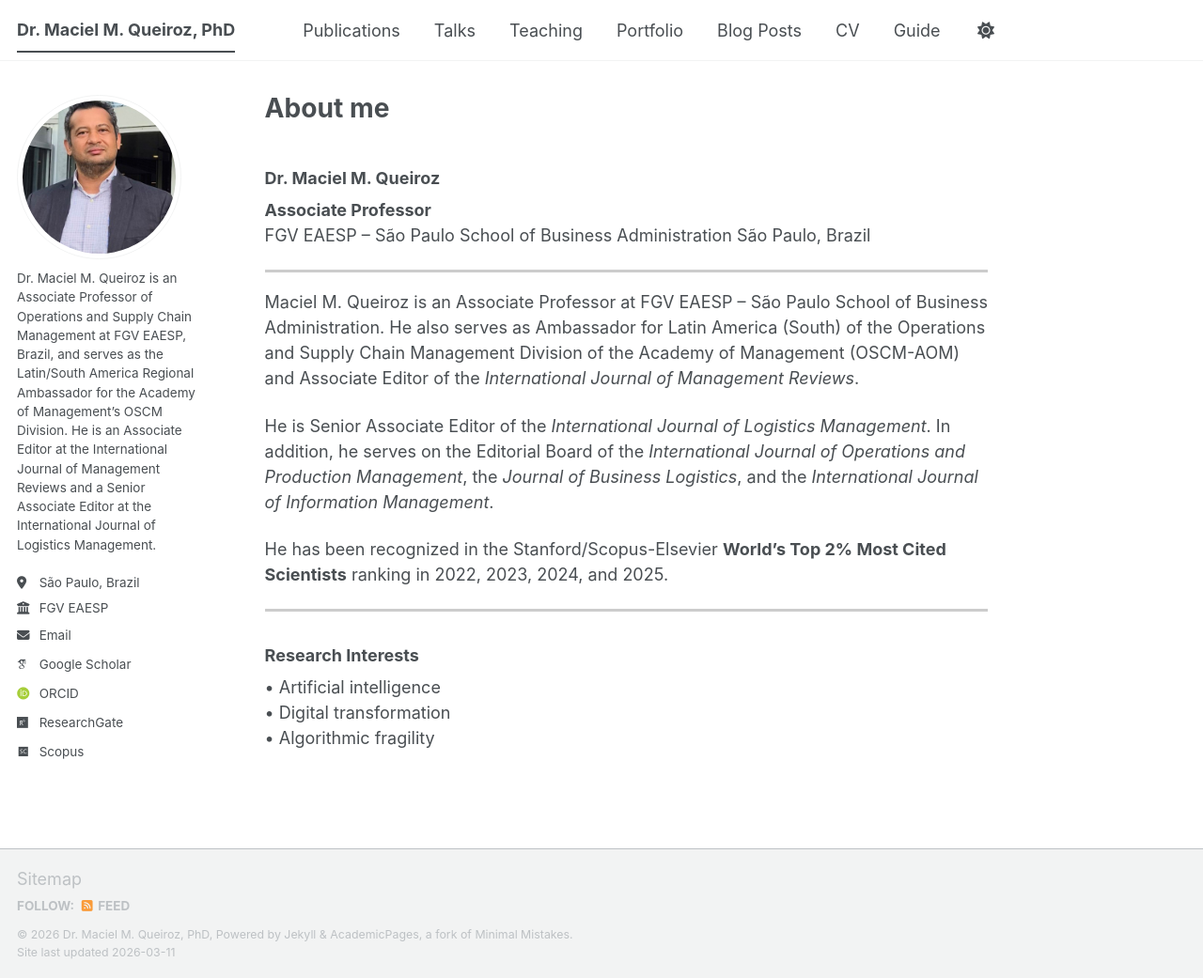
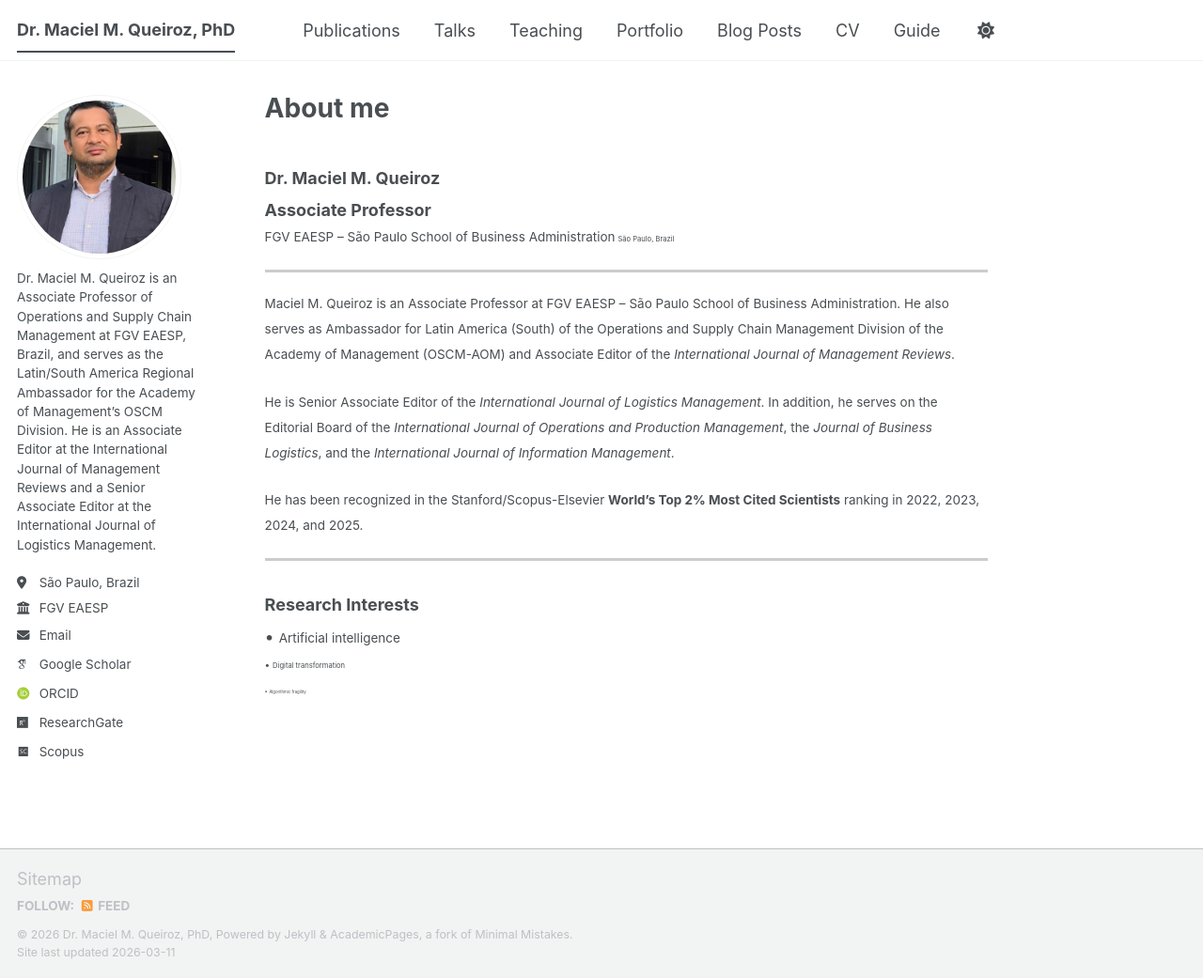
Before and after one commit to maciel-queiroz/maciel-queiroz.github.io, a Jekyll site: the page built from _pages/about.md, in a window 1280 px wide and 1041 px high. Shown: the whole window at 94% size. Built offline with Jekyll 4.4.1, drawn with Linux system fonts in a browser that asks for light colours; some web fonts are replaced; a script bundle is joined from its source files by our own code; library files that are not in the unit come from our copies.

```diff
--- a/_pages/about.md
+++ b/_pages/about.md
@@ -9,21 +9,21 @@ redirect_from:
 ### Dr. Maciel M. Queiroz
 
 **Associate Professor**
-FGV EAESP – São Paulo School of Business Administration
-São Paulo, Brazil
+<small>FGV EAESP – São Paulo School of Business Administration<small>
+<small>São Paulo, Brazil<small>
 
 <hr style="border: none; height: 3px; background-color: #cccccc;">
 
-Maciel M. Queiroz is an Associate Professor at FGV EAESP – São Paulo School of Business Administration. He also serves as Ambassador for Latin America (South) of the Operations and Supply Chain Management Division of the Academy of Management (OSCM-AOM) and Associate Editor of the *International Journal of Management Reviews*.
+<small>Maciel M. Queiroz is an Associate Professor at FGV EAESP – São Paulo School of Business Administration. He also serves as Ambassador for Latin America (South) of the Operations and Supply Chain Management Division of the Academy of Management (OSCM-AOM) and Associate Editor of the *International Journal of Management Reviews*.<small>
 
-He is Senior Associate Editor of the *International Journal of Logistics Management*. In addition, he serves on the Editorial Board of the *International Journal of Operations and Production Management*, the *Journal of Business Logistics*, and the *International Journal of Information Management*.
+<small>He is Senior Associate Editor of the *International Journal of Logistics Management*. In addition, he serves on the Editorial Board of the *International Journal of Operations and Production Management*, the *Journal of Business Logistics*, and the *International Journal of Information Management*.<small>
 
-He has been recognized in the Stanford/Scopus-Elsevier **World’s Top 2% Most Cited Scientists** ranking in 2022, 2023, 2024, and 2025.
+<small>He has been recognized in the Stanford/Scopus-Elsevier **World’s Top 2% Most Cited Scientists** ranking in 2022, 2023, 2024, and 2025.<small>
 
 <hr style="border: none; height: 3px; background-color: #cccccc;">
 
 ### Research Interests
 
-• Artificial intelligence
-• Digital transformation
-• Algorithmic fragility
+• <small>Artificial intelligence<small>
+• <small>Digital transformation<small>
+• <small>Algorithmic fragility<small>
```
